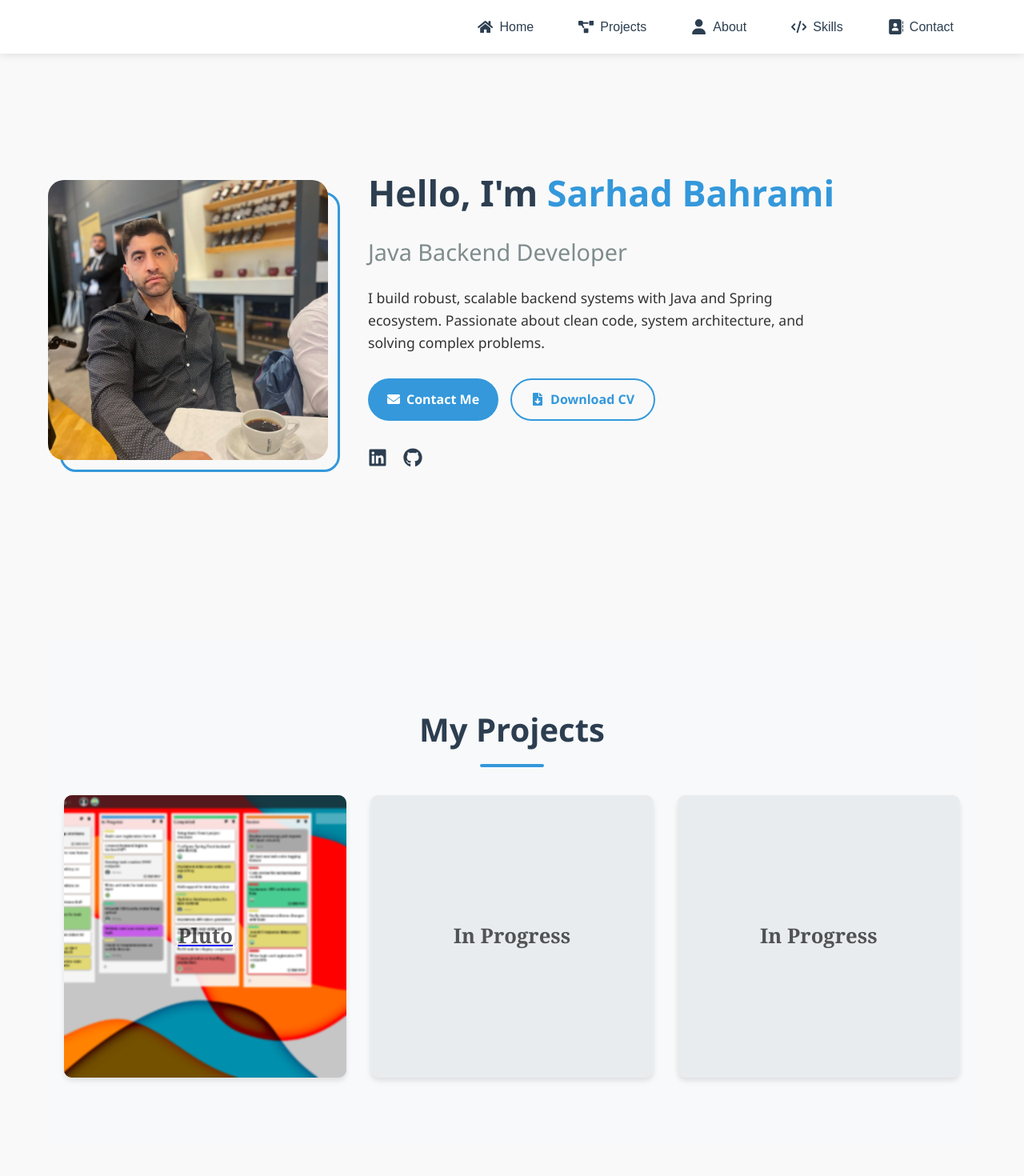
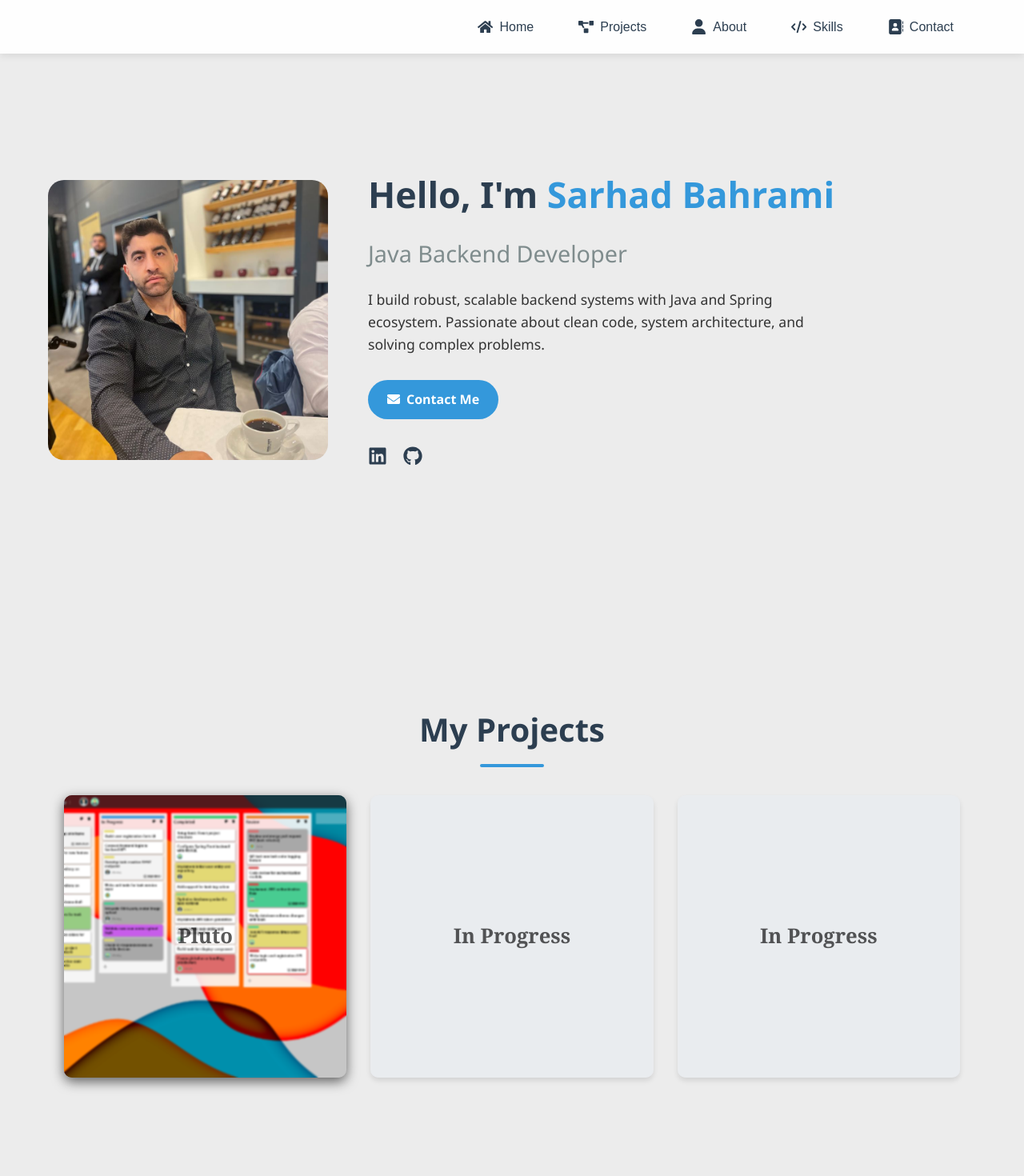
Before and after one commit to Sarhad127/portfolio, a React (Create React App) app: page / in a window 1280 px wide. Shown: the top 1470 px of the page at 80% size. Built offline with nearby package versions, Linux system fonts and the light colour scheme.

Commit message:
update 8

```diff
--- a/src/Home.css
+++ b/src/Home.css
@@ -18,7 +18,7 @@ body {
     font-family: 'Segoe UI', Tahoma, Geneva, Verdana, sans-serif;
     color: var(--text-color);
     line-height: 1.6;
-    background-color: #f9f9f9;
+    background-color: #ececec;
 }
 
 .portfolio-container {
@@ -66,17 +66,19 @@ body {
     border-radius: 20px;
     position: relative;
     z-index: 2;
+    transition: all 0.3s ease;
 }
 
-.image-border {
-    position: absolute;
-    width: 100%;
-    height: 100%;
-    border: 3px solid var(--primary-color);
-    border-radius: 20px;
-    top: 15px;
-    left: 15px;
-    z-index: 1;
+.profile-image:hover {
+    transform: scale(1.05);
+}
+
+.project-placeholder.pluto-project {
+    box-shadow: 0 5px 15px rgba(0, 0, 0, 0.6);
+}
+
+.section.projects-section {
+    background-color: #ececec;
 }
 
 .hero-text {
@@ -454,6 +456,7 @@ body {
         padding-top: 70px;
     }
 }
+
 .project-placeholder {
     width: 100%;
     height: 100%;
@@ -497,3 +500,13 @@ body {
     z-index: 1;
     position: relative;
 }
+
+.project-card a {
+    text-decoration: none;
+    color: inherit;
+}
+
+.project-placeholder {
+    text-decoration: none;
+    color: inherit;
+}
--- a/src/Home.js
+++ b/src/Home.js
@@ -77,9 +77,6 @@ function Home() {
                         <div className="cta-buttons">
                             <a href="#contact" className="btn btn-primary">
                                 <FaEnvelope /> Contact Me
-                            </a>
-                            <a href="/resume.pdf" download className="btn btn-secondary">
-                                <FaFileDownload /> Download CV
                             </a>
                         </div>
 
```
